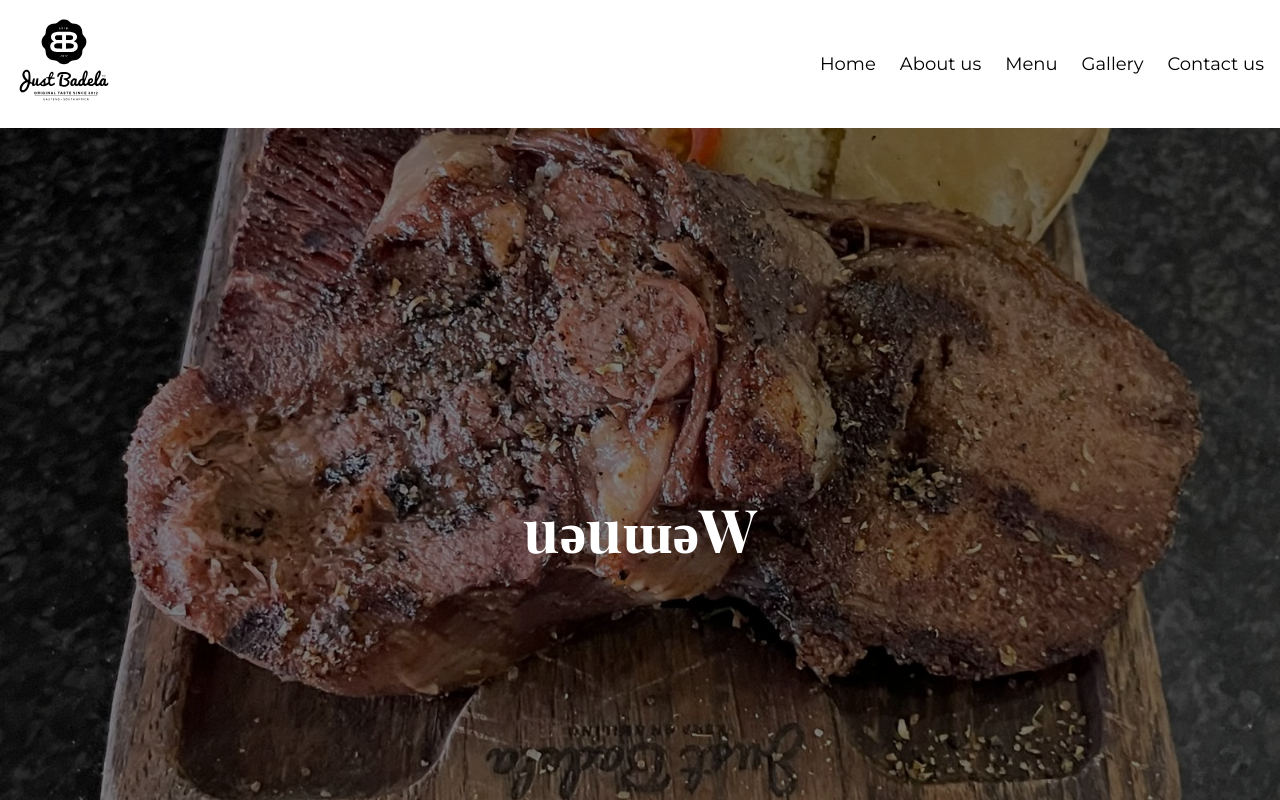
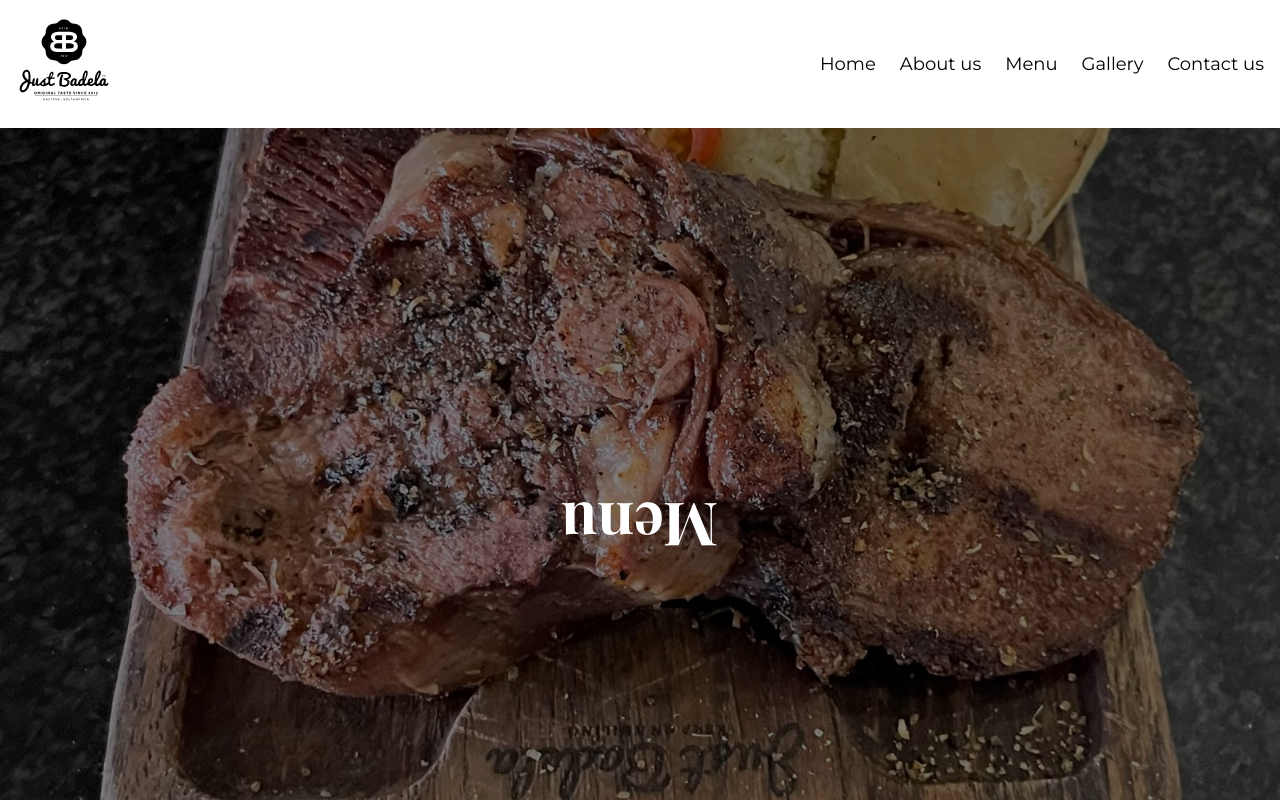
Before and after one commit to zerobbreak/Restaurant-App, a React (Vite) app: page /blue-hills/menu in a window 1280 px wide. Shown: the top 800 px of the page. Built offline with nearby package versions, Linux system fonts and the light colour scheme.

Commit message:
Updated text

```diff
--- a/src/pages/menu.jsx
+++ b/src/pages/menu.jsx
@@ -33,7 +33,9 @@ const MenuPage = () => {
         />
         <div className="absolute inset-0 bg-black opacity-50"></div>
         <div className="relative z-10 flex items-center justify-center h-full">
-          <h1 className="text-6xl font-bold font-serif text-white">uǝuɯǝW</h1>
+          <h1 className="text-6xl font-bold font-serif text-white rotate-180">
+            Menu
+          </h1>
         </div>
       </header>
 
```
